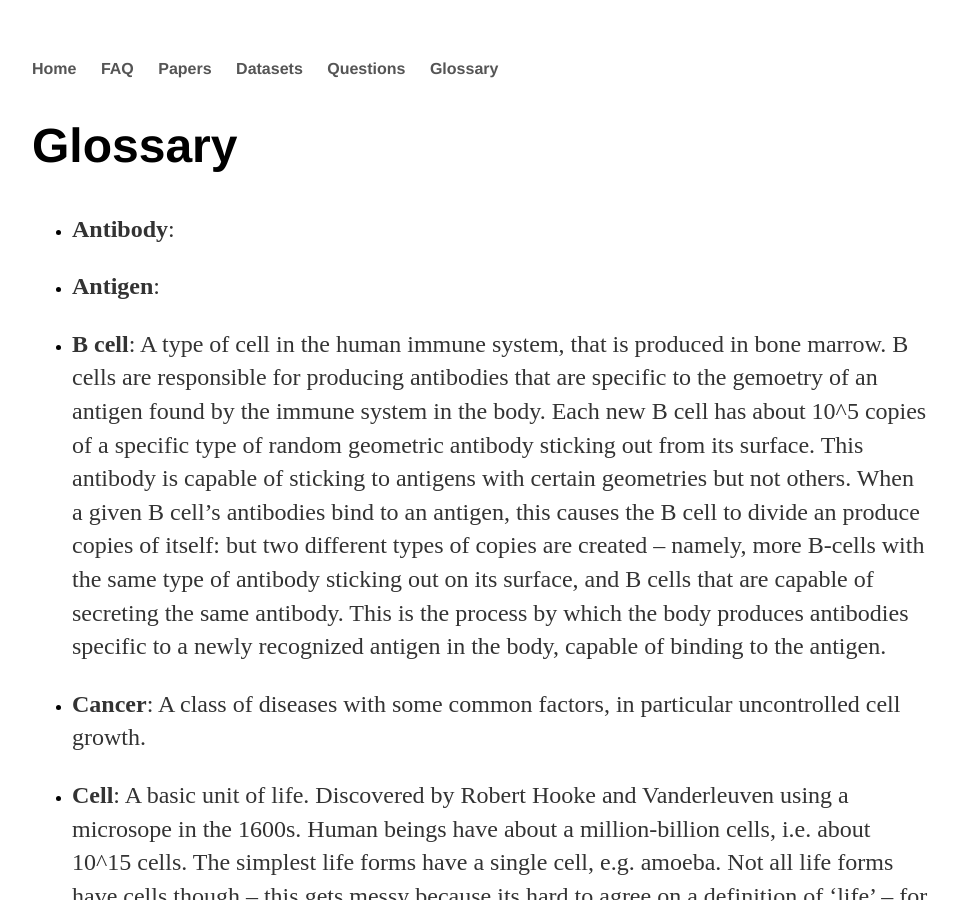
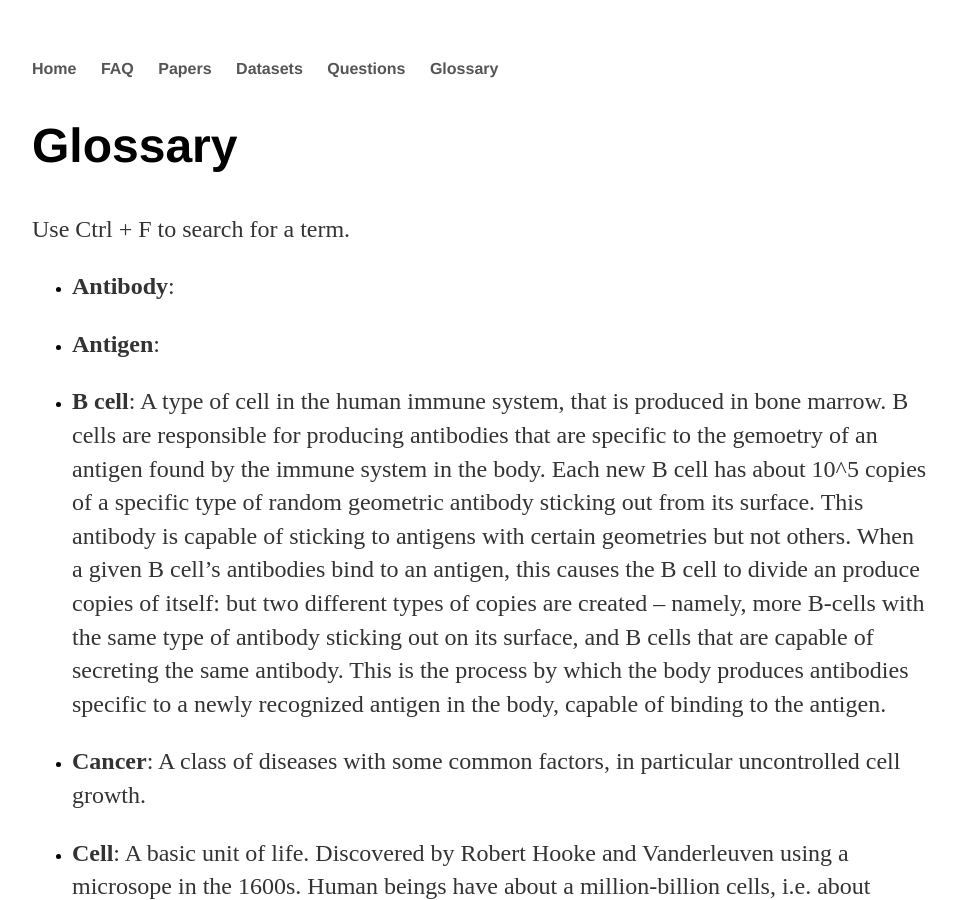
Before and after one commit to thecentraldogma/thecentraldogma.github.io, a Jekyll site: the page built from pages/glossary.md, in a window 1280 px wide and 900 px high. Shown: the whole window, without its empty margins (160-1118 px from the left). Built offline with Jekyll 4.4.1, drawn with Linux system fonts in a browser that asks for light colours.

Commit message:
glossary

```diff
--- a/pages/glossary.md
+++ b/pages/glossary.md
@@ -2,6 +2,7 @@
 layout: page
 title: Glossary
 ---
+Use Ctrl + F to search for a term.
 
 - **Antibody**:
 
```
